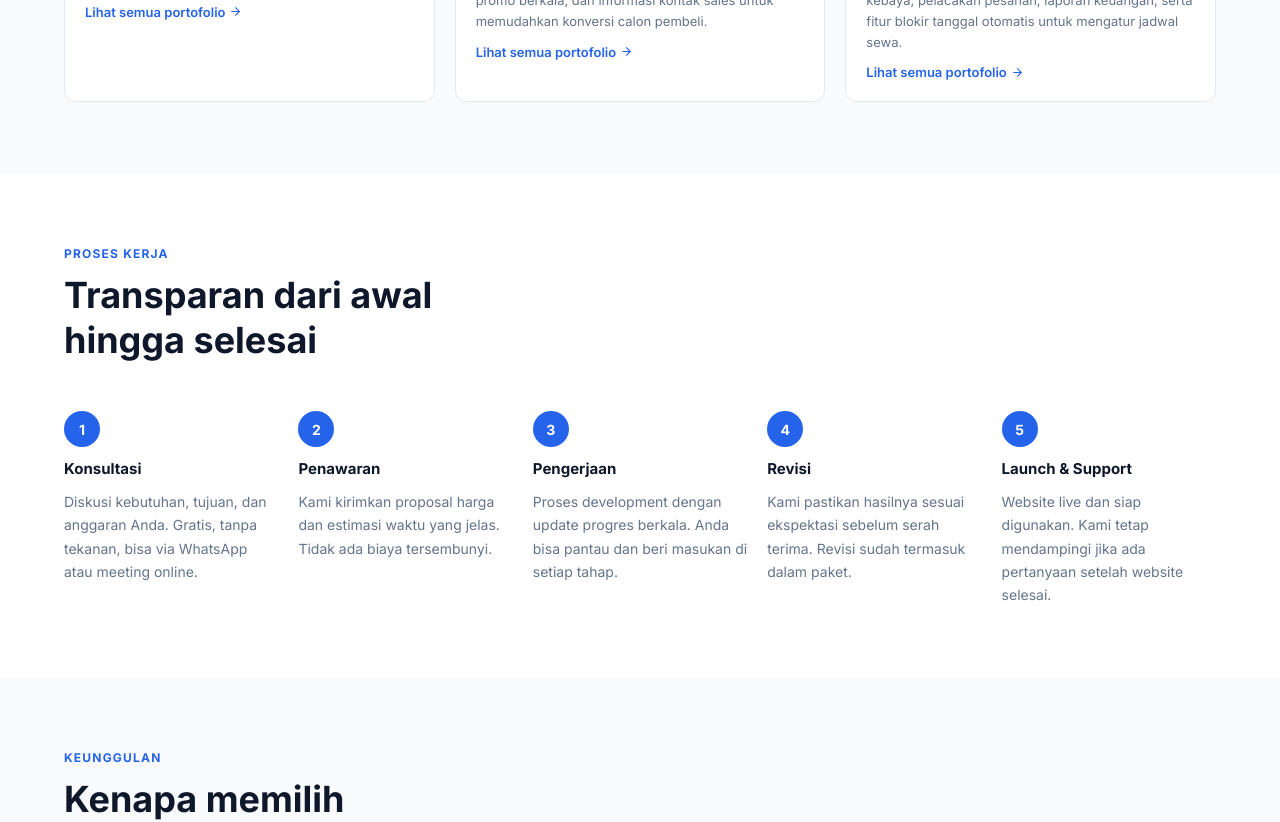
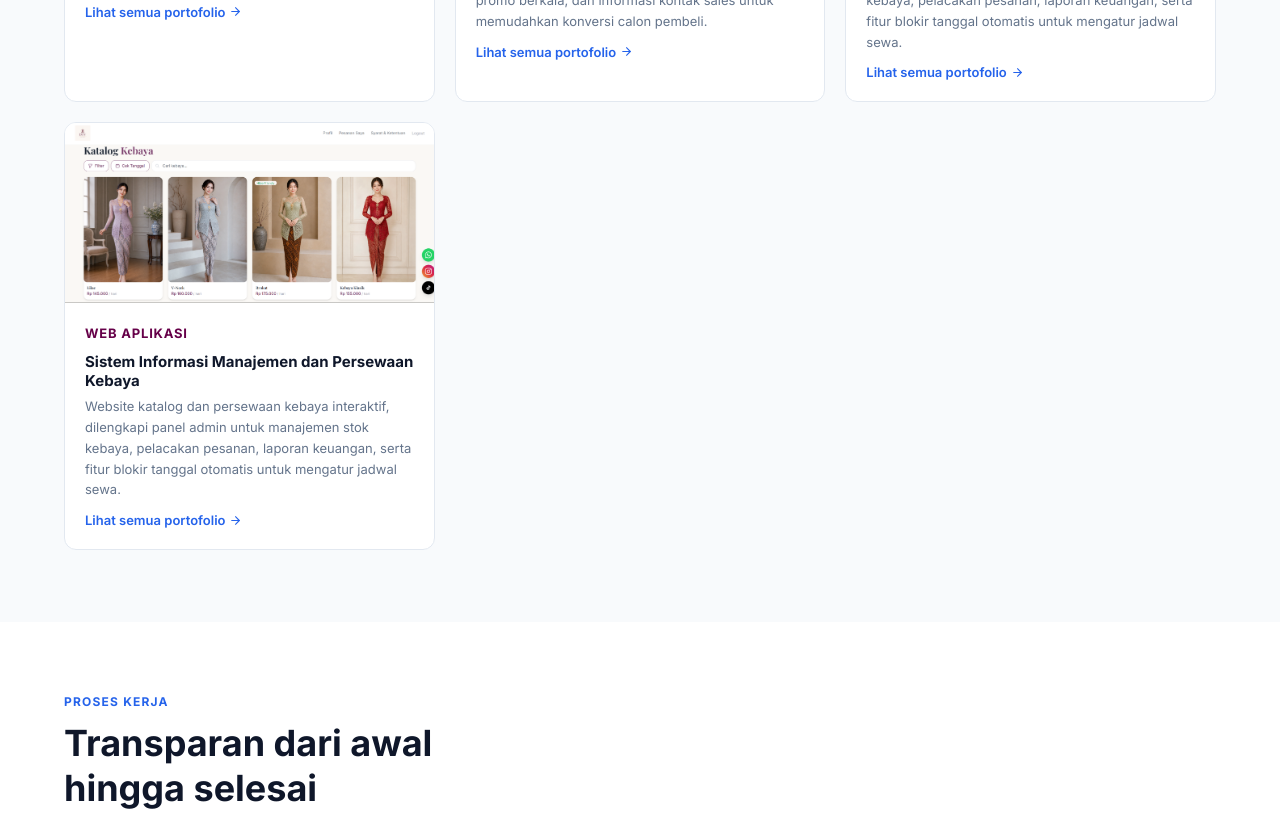
Before and after one commit to dimasvigiarta/divtech-studio, a Next.js app: page / in a window 1280 px wide. Shown: the part 1960-2782 px from the top of the page. Built offline with nearby package versions, Linux system fonts and the light colour scheme.

Commit message:
update pricing, remove toko online package

```diff
--- a/src/components/Portfolio.js
+++ b/src/components/Portfolio.js
@@ -15,6 +15,13 @@ const projects = [
     desc: "Website promosi dinamis yang dilengkapi halaman admin untuk mengelola katalog unit mobil, update promo berkala, dan informasi kontak sales untuk memudahkan konversi calon pembeli.",
     image: "/toyota.png",
     textColor: "#DC2626",
+  },
+  {
+    category: "Web Aplikasi",
+    title: "Sistem Informasi Manajemen dan Persewaan Kebaya",
+    desc: "Website katalog dan persewaan kebaya interaktif, dilengkapi panel admin untuk manajemen stok kebaya, pelacakan pesanan, laporan keuangan, serta fitur blokir tanggal otomatis untuk mengatur jadwal sewa.",
+    image: "/kebaya.png",
+    textColor: "#660049",
   },
   {
     category: "Web Aplikasi",
--- a/src/components/Pricing.js
+++ b/src/components/Pricing.js
@@ -38,25 +38,9 @@ const pricingData = {
       ],
     },
     {
-      name: "Toko Online",
-      desc: "Website jualan lengkap dengan katalog produk dan manajemen pesanan.",
-      price: "Rp 1.800.000",
-      note: "sekali bayar",
-      popular: false,
-      features: [
-        "Katalog produk unlimited",
-        "Keranjang & checkout",
-        "Integrasi WhatsApp order",
-        "Manajemen produk & stok",
-        "SEO on-page lengkap",
-        "Revisi 3x",
-        "Selesai 7–14 hari",
-      ],
-    },
-    {
       name: "Sistem Web Custom",
-      desc: "Sistem berbasis web sesuai kebutuhan bisnis — kos, kasir, inventori, dll.",
-      price: "Mulai Rp 3.000.000",
+      desc: "Sistem berbasis web sesuai kebutuhan — kasir, inventori, kos, presensi, toko online, dan lainnya.",
+      price: "Mulai Rp 2.000.000",
       note: "tergantung fitur",
       popular: false,
       features: [
@@ -65,6 +49,7 @@ const pricingData = {
         "Database & backend Laravel",
         "Login & manajemen user",
         "Laporan & export data",
+        "Termasuk toko online",
         "Dokumentasi penggunaan",
         "Selesai 14–30 hari",
       ],
@@ -107,27 +92,9 @@ const pricingData = {
       ],
     },
     {
-      name: "Toko Online",
-      desc: "Website jualan lengkap dengan katalog produk dan manajemen pesanan.",
-      price: "Rp 2.200.000",
-      note: "sudah include domain + hosting 1 tahun",
-      popular: false,
-      features: [
-        "Katalog produk unlimited",
-        "Keranjang & checkout",
-        "Integrasi WhatsApp order",
-        "Domain .com 1 tahun",
-        "Hosting 1 tahun (Hostinger)",
-        "SSL gratis (HTTPS)",
-        "Manajemen produk & stok",
-        "Revisi 3x",
-        "Selesai 7–14 hari",
-      ],
-    },
-    {
       name: "Sistem Web Custom",
-      desc: "Sistem berbasis web sesuai kebutuhan bisnis — kos, kasir, inventori, dll.",
-      price: "Mulai Rp 3.500.000",
+      desc: "Sistem berbasis web sesuai kebutuhan — kasir, inventori, kos, presensi, toko online, dan lainnya.",
+      price: "Mulai Rp 2.500.000",
       note: "sudah include domain + hosting 1 tahun",
       popular: false,
       features: [
@@ -137,6 +104,7 @@ const pricingData = {
         "Login & manajemen user",
         "Domain .com 1 tahun",
         "Hosting VPS 1 tahun",
+        "Termasuk toko online",
         "Dokumentasi penggunaan",
         "Selesai 14–30 hari",
       ],
```
